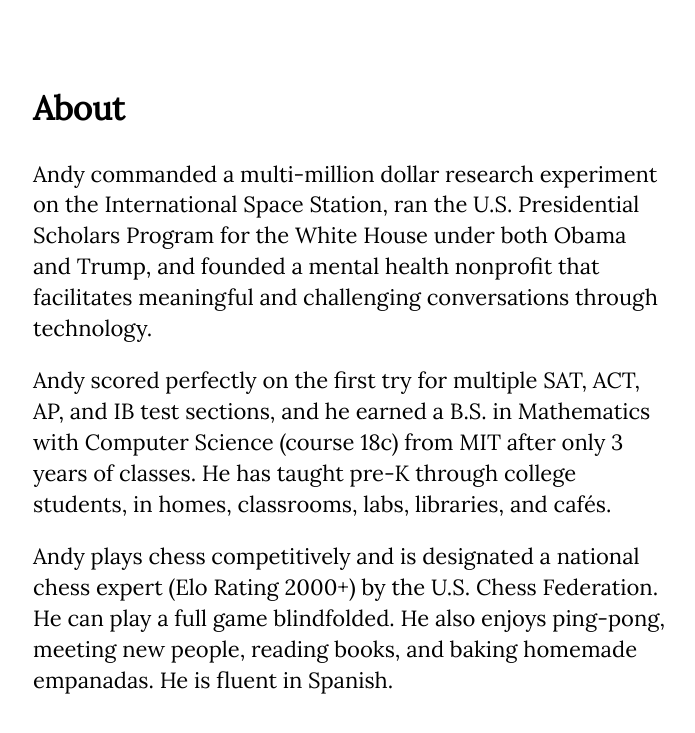
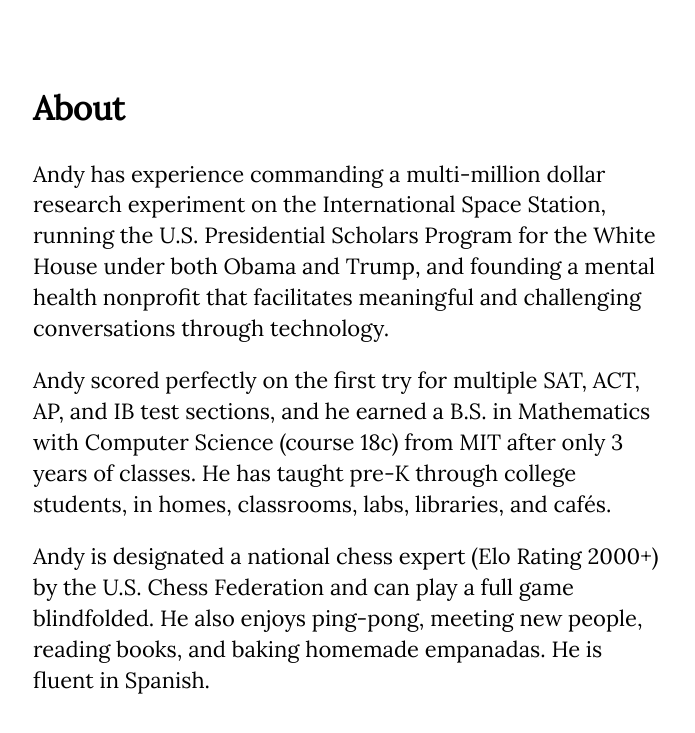
Before and after one commit to trattner/atratt, a Jekyll site: the page built from index.html, in a window 1280 px wide and 900 px high, scrolled down 2480 px, cut to the strip 100-833 px from the top of the window. Shown: the whole strip, without its empty margins (291-986 px from the left). Built offline with Jekyll 4.4.1, drawn with Linux system fonts in a browser that asks for light colours; nearby versions of some CDN libraries; some web fonts are replaced; the list of posts is cut into pages by our own code.

Commit message:
final almost

```diff
--- a/_layouts/latest.html
+++ b/_layouts/latest.html
@@ -42,9 +42,9 @@
       <br><br>
       <h2>About</h2>
 
-        <p>Andy commanded a multi-million dollar research experiment on the International Space Station, ran the U.S. Presidential Scholars Program for the White House under both Obama and Trump, and founded a mental health nonprofit that facilitates meaningful and challenging conversations through technology.</p>
+        <p>Andy has experience commanding a multi-million dollar research experiment on the International Space Station, running the U.S. Presidential Scholars Program for the White House under both Obama and Trump, and founding a mental health nonprofit that facilitates meaningful and challenging conversations through technology.</p>
         <p>Andy scored perfectly on the first try for multiple SAT, ACT, AP, and IB test sections, and he earned a B.S. in Mathematics with Computer Science (course 18c) from MIT after only 3 years of classes. He has taught pre-K through college students, in homes, classrooms, labs, libraries, and caf&eacute;s.</p>
-        <p>Andy plays chess competitively and is designated a national chess expert (Elo Rating 2000+) by the U.S. Chess Federation. He can play a full game blindfolded. He also enjoys ping-pong, meeting new people, reading books, and baking homemade empanadas. He is fluent in Spanish.</p>
+        <p>Andy is designated a national chess expert (Elo Rating 2000+) by the U.S. Chess Federation and can play a full game blindfolded. He also enjoys ping-pong, meeting new people, reading books, and baking homemade empanadas. He is fluent in Spanish.</p>
         <br><br><br>
       </div>
     </div>
```
